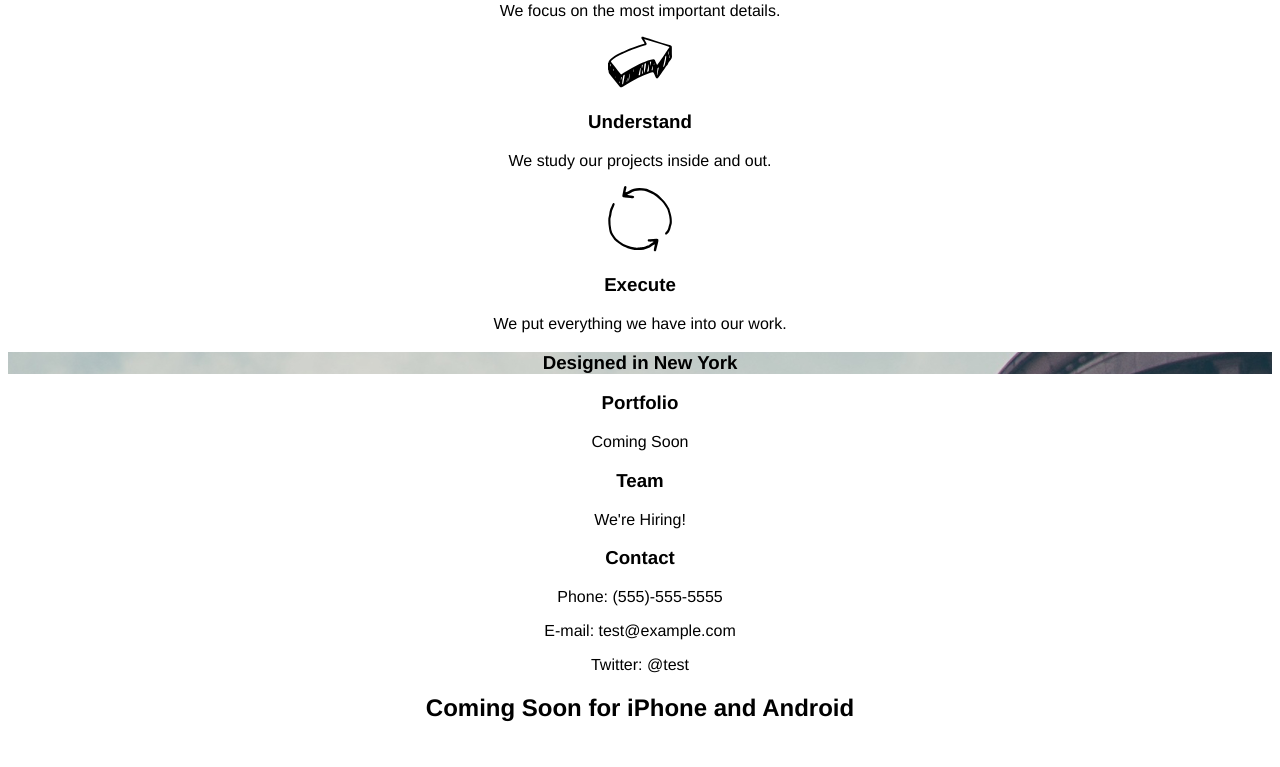
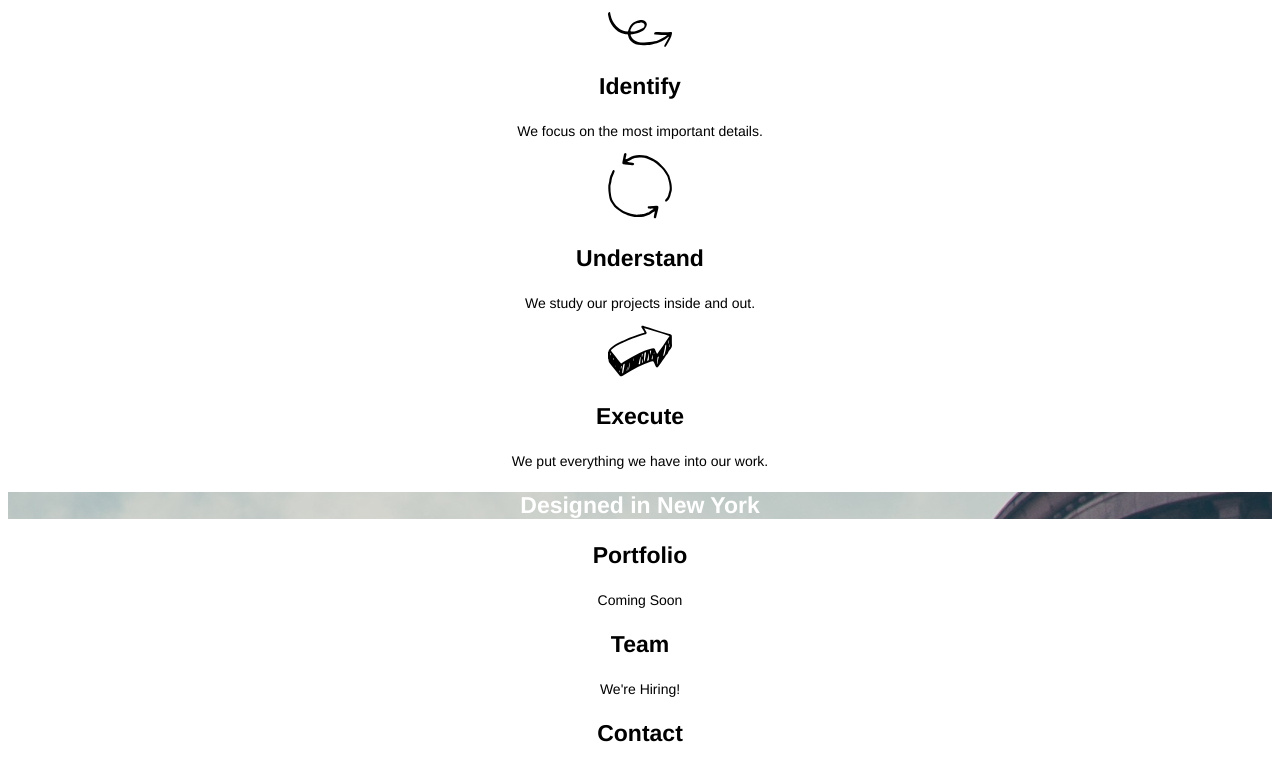
Before and after one commit to mattchupp/broadway, a plain HTML site: page index.html in a window 1280 px wide. Shown: the part 413-1180 px from the top of the page. Drawn offline with Linux system fonts and the light colour scheme.

Commit message:
added rest of styles

```diff
--- a/index.html
+++ b/index.html
@@ -16,22 +16,24 @@
       <p><a href="">Contact</a></p>
     </header>
 
-    <div class="process">
+    <div id="#body">
 
       <h2>Our Process</h2>
 
       <p><img src="./resources/identify.svg" /></p>
       <h3>Identify</h3>
       <p>We focus on the most important details.</p>
-      <p><img src="./resources/execute.svg" /></p>
+      <p><img src="./resources/understand.svg" /></p>
       <h3>Understand</h3>
       <p>We study our projects inside and out.</p>
-      <p><img src="./resources/understand.svg" /></p>
+      <p><img src="./resources/execute.svg" /></p>
       <h3>Execute</h3>
       <p>We put everything we have into our work.</p>
 
 
-      <h3 class="building-background">Designed in New York</h3>
+      <h3 class="building-background">
+        <span id="white">Designed in New York</span>
+      </h3>
 
       <h3>Portfolio</h3>
       <p>Coming Soon</p>
@@ -43,9 +45,6 @@
       <p>Phone: (555)-555-5555</p>
       <p>E-mail: test@example.com</p>
       <p>Twitter: @test</p>
-
-      <h2>Coming Soon for iPhone and Android</h2>
-      <a href="">Download Excursion (Coming soon!)</a>
 
       <footer>
         <p id="copyright">
--- a/resources/css/index.css
+++ b/resources/css/index.css
@@ -10,7 +10,6 @@ body {
 footer {
   background-color: dimgray;
   text-align: left;
-  color: white;
 }
 
 #copyright {
@@ -19,21 +18,28 @@ footer {
 
 a {
   font-size: 18px;
+}
+
+h1 {
+  font-size: 70px;
+}
+
+h2 {
+  font-size: 32px;
+}
+
+h3 {
+  font-size: 23px;
+}
+
+h1, h2, h3 {
+  font-weight: bold;
+}
+
+h1, a, footer, #white {
   color: white;
 }
 
-h1 {
-
+p {
+  font-size: 14px;
 }
-
-h2 {
-
-}
-
-p {
-
-}
-
-h1, h2 {
-
-}
```
